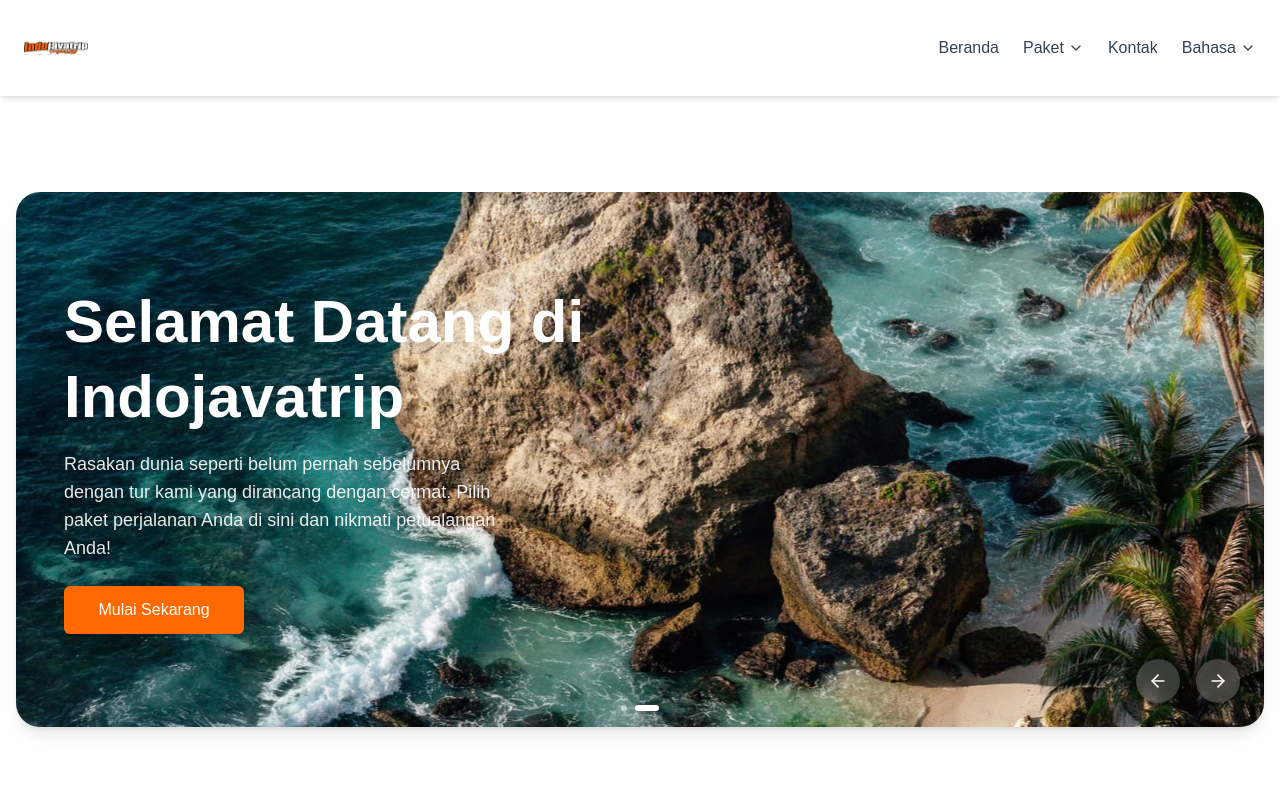
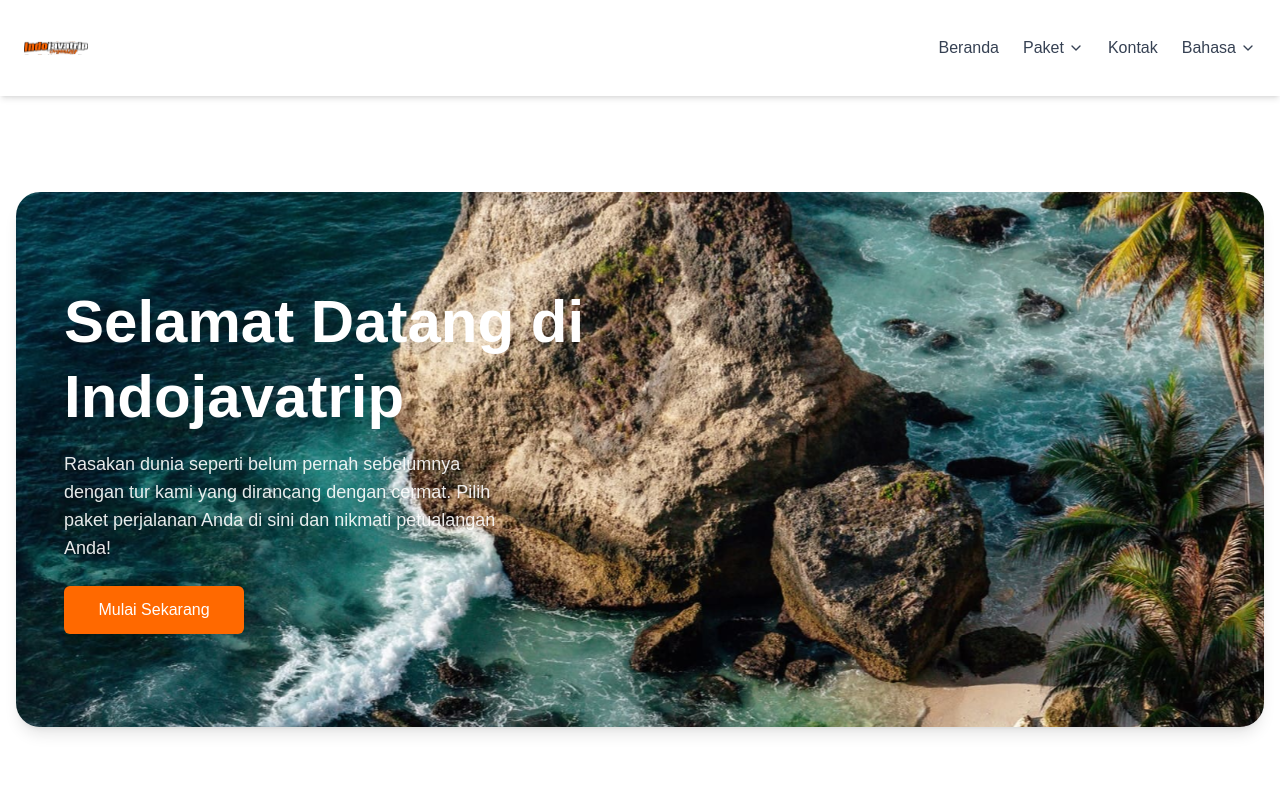
Before and after one commit to Fanani23/indojavatrip-core-frontend, a Next.js app: page / in a window 1280 px wide. Shown: the top 800 px of the page. Built offline with nearby package versions, Linux system fonts and the light colour scheme.

Commit message:
animation

```diff
--- a/src/app/dashboard/section-five/page.tsx
+++ b/src/app/dashboard/section-five/page.tsx
@@ -1,11 +1,36 @@
-import React from "react";
+import React, { useState, useEffect, useRef } from "react";
+import { motion } from "framer-motion"; // Import Framer Motion
 import { sectionFiveData, SectionFiveContent, Feature } from "@/data/language/section-five";
 
 const FiturUnggulan: React.FC<{ language: string }> = ({ language }) => {
   const data: SectionFiveContent = sectionFiveData[language] || sectionFiveData["id"]; // Fallback to Indonesian if language not found
+  const [isVisible, setIsVisible] = useState(false); // Track if the section is visible
+  const sectionRef = useRef<HTMLDivElement>(null); // Reference to the section
+
+  useEffect(() => {
+    const observer = new IntersectionObserver(
+      ([entry]) => {
+        if (entry.isIntersecting) {
+          setIsVisible(true); // Trigger animation when section is visible
+        }
+      },
+      { threshold: 0.2 } // Trigger when 20% of the section is visible
+    );
+
+    if (sectionRef.current) {
+      observer.observe(sectionRef.current); // Observe the section
+    }
+
+    return () => {
+      if (sectionRef.current) {
+        observer.unobserve(sectionRef.current); // Cleanup observer
+      }
+    };
+  }, []);
 
   return (
     <div
+      ref={sectionRef} // Attach the ref to the section
       className="bg-orange-400 text-foreground py-16"
       style={{
         fontFamily: "Manrope, sans-serif",
@@ -13,19 +38,38 @@
     >
       <div className="container mx-auto px-4 text-center pb-10">
         {/* Judul Responsif */}
-        <h2 className="text-2xl md:text-4xl font-bold mb-3 md:mb-4 mt-4 md:mt-6 text-white">
+        <motion.h2
+          className="text-2xl md:text-4xl font-bold mb-3 md:mb-4 mt-4 md:mt-6 text-white"
+          initial={{ y: -50, opacity: 0 }} // Start above and invisible
+          animate={isVisible ? { y: 0, opacity: 1 } : {}} // Slide to original position and fade in
+          transition={{ duration: 0.8, ease: "easeOut" }} // Smooth animation
+        >
           {data.title}
-        </h2>
+        </motion.h2>
+
         {/* Deskripsi Responsif */}
-        <p className="text-sm md:text-base max-w-3xl mx-auto leading-relaxed mb-10 md:mb-12 text-white">
+        <motion.p
+          className="text-sm md:text-base max-w-3xl mx-auto leading-relaxed mb-10 md:mb-12 text-white"
+          initial={{ y: -50, opacity: 0 }} // Start above and invisible
+          animate={isVisible ? { y: 0, opacity: 1 } : {}} // Slide to original position and fade in
+          transition={{ duration: 0.8, ease: "easeOut", delay: 0.2 }} // Smooth animation with delay
+        >
           {data.description}
-        </p>
+        </motion.p>
+
         {/* Grid Konten */}
         <div className="grid grid-cols-1 md:grid-cols-2 lg:grid-cols-3 gap-4 lg:gap-5 justify-items-center max-w-5xl mx-auto">
           {data.features.map((feature: Feature, index: number) => (
-            <div
+            <motion.div
               key={index}
               className="relative flex flex-col items-center w-full max-w-xs pt-10"
+              initial={{ y: 50, opacity: 0 }} // Start below and invisible
+              animate={isVisible ? { y: 0, opacity: 1 } : {}} // Slide to original position and fade in
+              transition={{
+                duration: 0.6,
+                ease: "easeOut",
+                delay: 0.3 + index * 0.2, // Delay each card animation
+              }}
             >
               <div
                 className="w-16 h-16 sm:w-20 sm:h-20 bg-[#C14600] rounded-full flex items-center justify-center absolute top-0 left-1/2 transform -translate-x-1/2 z-10"
@@ -51,7 +95,7 @@
                   </p>
                 </div>
               </div>
-            </div>
+            </motion.div>
           ))}
         </div>
       </div>
--- a/src/app/page.tsx
+++ b/src/app/page.tsx
@@ -1,5 +1,6 @@
 "use client";
-import { useState, useEffect } from "react";
+import { useState, useEffect, useRef } from "react";
+import { motion } from "framer-motion"; // Import Framer Motion
 import Header from "@/components/Header";
 import Footer from "@/components/Footer";
 import SectionTwo from "./dashboard/section-two/page";
@@ -18,11 +19,26 @@
   const [currentImage, setCurrentImage] = useState(0);
   const [prevImage, setPrevImage] = useState(0);
   const [transitioning, setTransitioning] = useState(false);
+  const [isMobile, setIsMobile] = useState(false); // Track if the screen is mobile
+
+  const sectionTwoRef = useRef<HTMLDivElement>(null); // Reference to Section Two
 
   const images = [
     "/Herosection/gunung.svg",
     "/Herosection/Pantai_dashboard.svg",
   ];
+
+  // Detect screen size for responsive animation
+  useEffect(() => {
+    const handleResize = () => {
+      setIsMobile(window.innerWidth <= 768); // Set to true if screen width is <= 768px
+    };
+
+    handleResize(); // Check on initial load
+    window.addEventListener("resize", handleResize); // Add resize listener
+
+    return () => window.removeEventListener("resize", handleResize); // Cleanup listener
+  }, []);
 
   // Load language from localStorage on mount
   useEffect(() => {
@@ -76,6 +92,20 @@
     return () => clearInterval(interval);
   }, [currentImage, transitioning]);
 
+  // Scroll to Section Two
+// Scroll to Section Two with offset
+const scrollToSectionTwo = () => {
+  if (sectionTwoRef.current) {
+    const offset = -100; // Adjust this value to control how much higher the scroll stops
+    const sectionPosition = sectionTwoRef.current.getBoundingClientRect().top + window.scrollY + offset;
+
+    window.scrollTo({
+      top: sectionPosition,
+      behavior: "smooth", // Smooth scrolling
+    });
+  }
+};
+
   // Render nothing until the app is ready
   if (!isReady) {
     return null; // Prevent rendering until language is loaded
@@ -92,7 +122,7 @@
       <div className="container mx-auto px-4 py-4 pt-24 md:py-10 md:pt-36 lg:pt-48">
         {/* Hero Section Card */}
         <div className="relative w-full overflow-hidden rounded-xl md:rounded-3xl shadow-lg">
-          {/* Image Slider - min-height for mobile but fixed max-height for desktop */}
+          {/* Image Slider */}
           <div className="relative aspect-[4/5] xs:aspect-[3/4] sm:aspect-[16/9] md:aspect-[21/9] w-full min-h-[calc(100vh-120px)] sm:min-h-0 md:max-h-[600px] lg:max-h-[700px]">
             {/* Current Image */}
             <img
@@ -103,17 +133,13 @@
               }`}
             />
 
-            {/* Previous Image (for dissolve effect) */}
-            {transitioning && (
-              <img
-                src={images[prevImage] || "/placeholder.svg"}
-                alt={`Previous slide`}
-                className="absolute inset-0 w-full h-full object-cover scale-110 z-0"
-              />
-            )}
-
-            {/* Content Overlay - Mobile First Design */}
-            <div className="absolute inset-0 z-30 p-4 sm:p-6 md:p-12 flex flex-col justify-center md:justify-center">
+            {/* Content Overlay with Responsive Animation */}
+            <motion.div
+              className="absolute inset-0 z-30 p-4 sm:p-6 md:p-12 flex flex-col justify-center md:justify-center"
+              initial={isMobile ? { y: "30%", opacity: 0 } : { x: "-100%", opacity: 0 }} // Mobile: slide from slightly below, Desktop: slide from left
+              animate={{ x: 0, y: 0, opacity: 1 }} // Slide to original position and fade in
+              transition={{ duration: 1.2, ease: "easeInOut" }} // Smooth animation with longer duration
+            >
               <div className="max-w-xl bg-black/30 md:bg-transparent p-4 md:p-0 rounded-lg md:rounded-none backdrop-blur-sm md:backdrop-blur-none mx-auto md:mx-0 text-center md:text-left">
                 <h1 className="text-2xl sm:text-3xl md:text-4xl lg:text-5xl xl:text-6xl font-bold text-white mb-2 sm:mb-4 leading-tight">
                   {heroData.title}
@@ -126,7 +152,10 @@
                   {heroData.description}
                 </p>
                 <div className="flex flex-col xs:flex-row gap-2 xs:gap-4 justify-center md:justify-start">
-                  <button className="bg-orange-500 hover:bg-orange-600 text-white text-sm sm:text-base font-medium px-4 py-2 md:px-6 md:py-2 lg:px-8 lg:py-3 rounded-md transition-colors w-full md:w-auto md:max-w-[180px]">
+                  <button
+                    onClick={scrollToSectionTwo} // Scroll to Section Two
+                    className="bg-orange-500 hover:bg-orange-600 text-white text-sm sm:text-base font-medium px-4 py-2 md:px-6 md:py-2 lg:px-8 lg:py-3 rounded-md transition-colors w-full md:w-auto md:max-w-[180px]"
+                  >
                     {heroData.buttons.getStarted}
                   </button>
                   <button className="bg-white/20 backdrop-blur-sm hover:bg-white/30 text-white text-sm sm:text-base font-medium px-4 py-2 md:px-6 md:py-2 lg:px-8 lg:py-3 rounded-md transition-colors hidden xs:block">
@@ -134,58 +163,13 @@
                   </button>
                 </div>
               </div>
-            </div>
-
-            {/* Navigation Buttons */}
-            <div className="absolute top-4 right-4 sm:bottom-6 sm:right-6 sm:top-auto z-40 flex gap-2 md:gap-4">
-              <button
-                onClick={goToPrevImage}
-                className="bg-white/20 hover:bg-white/30 backdrop-blur-sm text-white rounded-full p-1.5 sm:p-2 md:p-3 transition-colors"
-                aria-label="Previous image"
-                disabled={transitioning}
-              >
-                <ArrowLeft size={16} className="sm:hidden" />
-                <ArrowLeft size={20} className="hidden sm:block" />
-              </button>
-              <button
-                onClick={goToNextImage}
-                className="bg-white/20 backdrop-blur-sm hover:bg-white/30 text-white rounded-full p-1.5 sm:p-2 md:p-3 transition-colors"
-                aria-label="Next image"
-                disabled={transitioning}
-              >
-                <ArrowRight size={16} className="sm:hidden" />
-                <ArrowRight size={20} className="hidden sm:block" />
-              </button>
-            </div>
-
-            {/* Image Indicators (dots) */}
-            <div className="absolute bottom-4 left-0 right-0 z-40 flex justify-center gap-2">
-              {images.map((_, index) => (
-                <button
-                  key={index}
-                  onClick={() => {
-                    if (!transitioning && index !== currentImage) {
-                      setPrevImage(currentImage);
-                      setCurrentImage(index);
-                      setTransitioning(true);
-                      setTimeout(() => setTransitioning(false), 600);
-                    }
-                  }}
-                  className={`h-1.5 rounded-full transition-all ${
-                    currentImage === index
-                      ? "w-6 bg-white"
-                      : "w-1.5 bg-white/50"
-                  }`}
-                  aria-label={`Go to slide ${index + 1}`}
-                />
-              ))}
-            </div>
+            </motion.div>
           </div>
         </div>
       </div>
 
       {/* Section Two */}
-      <div className="mb-16">
+      <div ref={sectionTwoRef} className="mb-16">
         <SectionTwo language={language} />
       </div>
 
```
